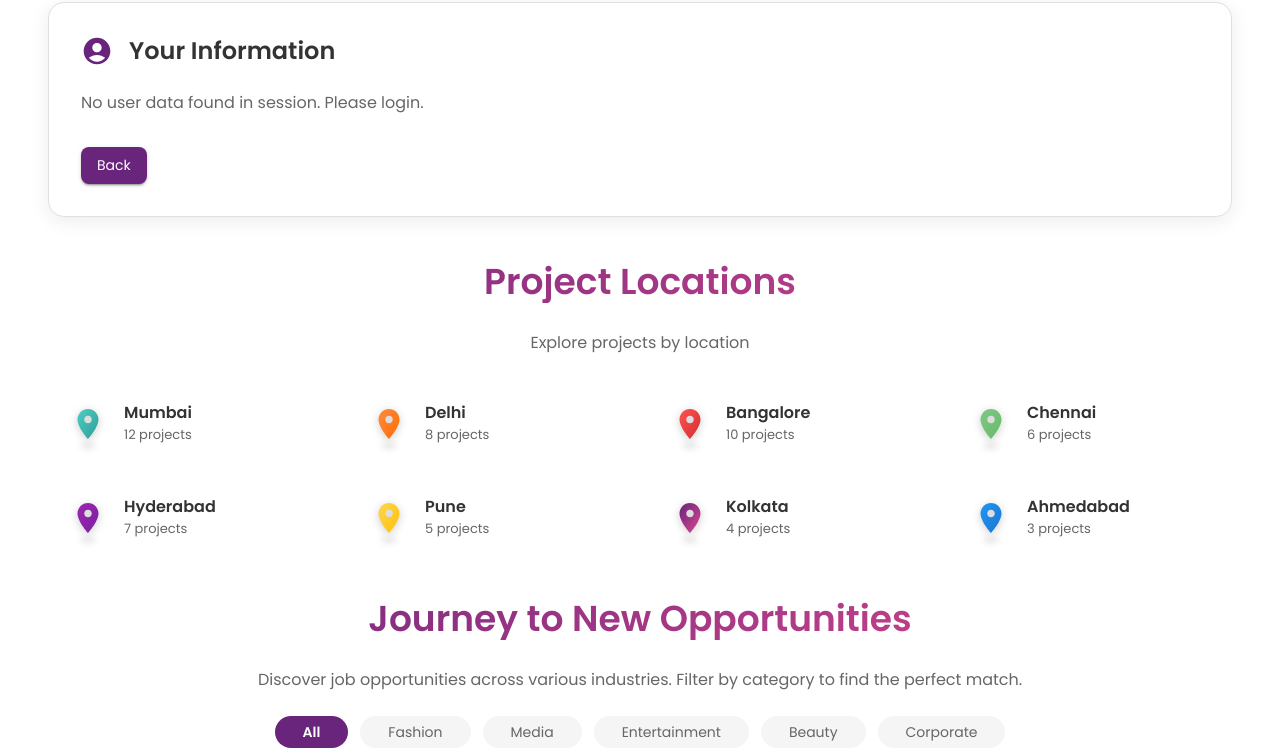
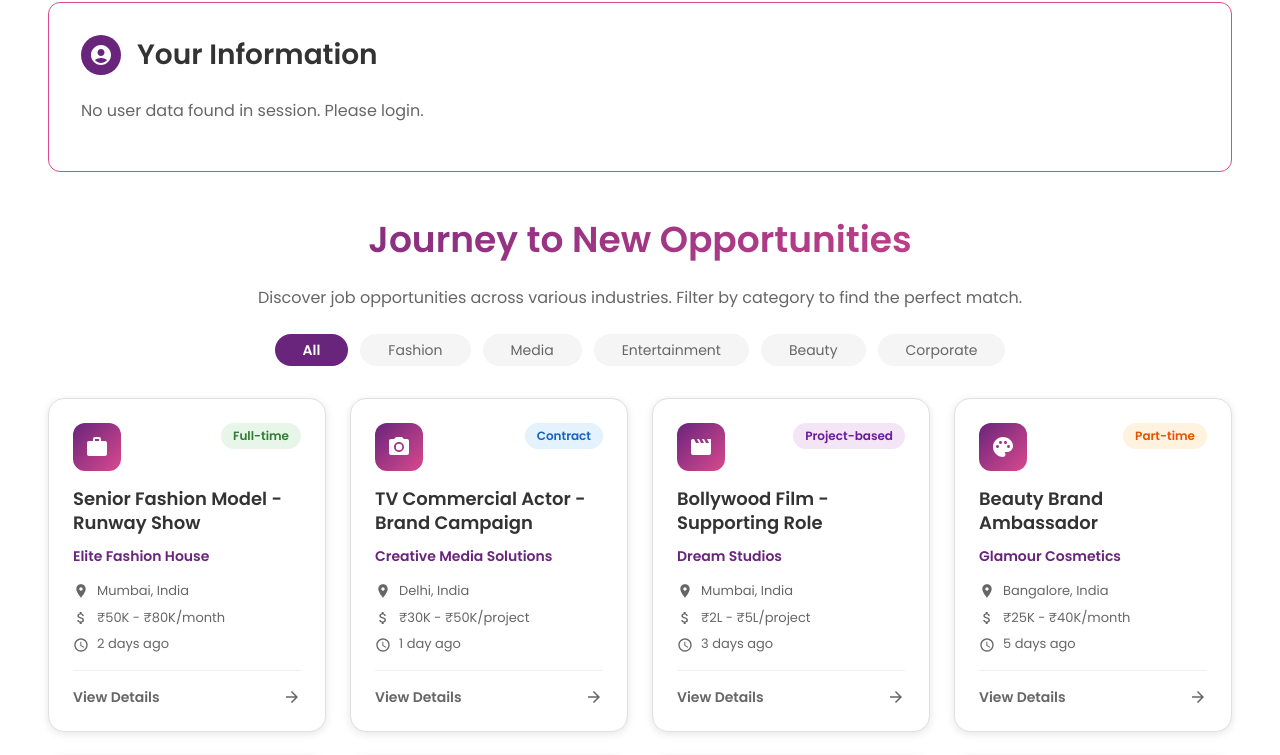
Before and after one commit to kedar-8088/BookMyStarsProfessionals-UI, a React (Vite) app: page /dashboard in a window 1280 px wide. Shown: the part 806-1561 px from the top of the page. Built offline with nearby package versions, Linux system fonts and the light colour scheme.

Commit message:
Updated dashboard.jsx

```diff
--- a/src/professionals/pages/Dashboard.jsx
+++ b/src/professionals/pages/Dashboard.jsx
@@ -343,18 +343,6 @@ const Dashboard = () => {
       icon: PaletteIcon,
       link: '/opportunities/makeup-artist-1',
     },
-    {
-      id: 9,
-      title: 'Brand Spokesperson',
-      company: 'Global Brands Inc',
-      location: 'Hyderabad, India',
-      type: 'Contract',
-      salary: '₹60K - ₹90K/month',
-      posted: '3 days ago',
-      category: 'Corporate',
-      icon: BusinessIcon,
-      link: '/opportunities/spokesperson-1',
-    },
   ];
 
   // Filter opportunities by category
@@ -615,51 +603,43 @@ const Dashboard = () => {
           <Paper
             sx={{
               p: 4,
-              borderRadius: '16px',
-              boxShadow: '0 4px 20px rgba(0, 0, 0, 0.08)',
+              borderRadius: '12px',
               backgroundColor: 'white',
-              transition: 'all 0.3s ease-in-out',
               width: '100%',
               maxWidth: '100%',
-              border: '1px solid #e0e0e0',
-              position: 'relative',
-              overflow: 'hidden',
-              '&:hover': {
-                transform: 'translateY(-4px)',
-                boxShadow: '0 12px 32px rgba(105, 36, 124, 0.15)',
-                borderColor: '#DA498D',
-                '& .info-icon': {
-                  transform: 'scale(1.1)',
-                  color: '#DA498D',
-                },
-                '& .info-header': {
-                  background: 'linear-gradient(135deg, #69247C 0%, #DA498D 100%)',
-                  WebkitBackgroundClip: 'text',
-                  WebkitTextFillColor: 'transparent',
-                  backgroundClip: 'text',
-                },
-              },
+              border: '1px solid #DA498D',
+              boxShadow: 'none',
             }}
             elevation={0}
           >
-          {/* Header with Icon */}
+          {/* Header */}
           <Box sx={{ display: 'flex', alignItems: 'center', mb: 3 }}>
+            <Box
+              sx={{
+                width: 40,
+                height: 40,
+                borderRadius: '50%',
+                backgroundColor: '#69247C',
+                display: 'flex',
+                alignItems: 'center',
+                justifyContent: 'center',
+                mr: 2,
+                flexShrink: 0,
+              }}
+            >
               <AccountCircleIcon
-              className="info-icon"
-              sx={{
-                fontSize: 32,
-                color: '#69247C',
-                mr: 2,
-                transition: 'all 0.3s ease-in-out',
+                sx={{
+                  fontSize: 24,
+                  color: 'white',
                 }}
               />
-            <Typography
-              variant="h5"
-              className="info-header"
+            </Box>
+            <Typography
+              variant="h4"
               sx={{
                 fontWeight: 700,
+                fontSize: { xs: '20px', sm: '24px', md: '28px' },
                 color: '#333333',
-                transition: 'color 0.3s ease-in-out',
               }}
             >
               Your Information
@@ -909,182 +889,7 @@ const Dashboard = () => {
               </Box>
             </Box>
           )}
-
-          <Box sx={{ mt: 4, display: 'flex', gap: 2 }}>
-            <Button
-              variant="contained"
-              color="primary"
-              onClick={() => navigate(-1)}
-              sx={{
-                transition: 'all 0.3s ease-in-out',
-                '&:hover': {
-                  transform: 'translateY(-2px)',
-                  boxShadow: '0 6px 20px rgba(105, 36, 124, 0.4)',
-                  backgroundColor: 'primary.dark',
-                }
-              }}
-            >
-              Back
-            </Button>
-          </Box>
         </Paper>
-        </motion.div>
-      </Container>
-
-      {/* Location Section */}
-      <Container maxWidth={false} sx={{ mt: 8, mb: 6, px: { xs: 2, sm: 3, md: 4, lg: 6 } }}>
-        <motion.div
-          initial={{ opacity: 0, y: 50 }}
-          whileInView={{ opacity: 1, y: 0 }}
-          viewport={{ once: true, amount: 0.3 }}
-          transition={{ duration: 0.6, ease: "easeOut" }}
-        >
-          <Box sx={{ textAlign: 'center', mb: 4 }}>
-            <motion.div
-              animate={{
-                y: [0, -20, 0]
-              }}
-              transition={{
-                duration: 1.5,
-                repeat: Infinity,
-                ease: "easeInOut"
-              }}
-            >
-              <Typography
-                variant="h3"
-                sx={{
-                  fontWeight: 700,
-                  fontSize: { xs: '24px', sm: '28px', md: '32px', lg: '36px' },
-                  background: 'linear-gradient(135deg, #69247C 0%, #DA498D 100%)',
-                  WebkitBackgroundClip: 'text',
-                  WebkitTextFillColor: 'transparent',
-                  backgroundClip: 'text',
-                  mb: 1,
-                  textAlign: 'center',
-                }}
-              >
-                Project Locations
-              </Typography>
-            </motion.div>
-            <Typography
-              variant="body1"
-              sx={{
-                color: '#666666',
-                fontSize: '16px',
-                mb: 3,
-                textAlign: 'center',
-              }}
-            >
-              Explore projects by location
-            </Typography>
-          </Box>
-
-          {/* Location Grid */}
-          <Box
-            sx={{
-              display: 'grid',
-              gridTemplateColumns: { xs: '1fr', sm: 'repeat(2, 1fr)', md: 'repeat(3, 1fr)', lg: 'repeat(4, 1fr)' },
-              gap: 2.5,
-            }}
-          >
-            {[
-              { name: 'Mumbai', projects: 12, gradientStart: '#4ECDC4', gradientEnd: '#2E9E96' }, // Teal
-              { name: 'Delhi', projects: 8, gradientStart: '#FF8C42', gradientEnd: '#FF6B00' }, // Orange
-              { name: 'Bangalore', projects: 10, gradientStart: '#FF5252', gradientEnd: '#D32F2F' }, // Red
-              { name: 'Chennai', projects: 6, gradientStart: '#81C784', gradientEnd: '#66BB6A' }, // Mint Green
-              { name: 'Hyderabad', projects: 7, gradientStart: '#9C27B0', gradientEnd: '#7B1FA2' }, // Purple
-              { name: 'Pune', projects: 5, gradientStart: '#FFD54F', gradientEnd: '#FFC107' }, // Yellow
-              { name: 'Kolkata', projects: 4, gradientStart: '#69247C', gradientEnd: '#DA498D' }, // Purple-Pink
-              { name: 'Ahmedabad', projects: 3, gradientStart: '#2196F3', gradientEnd: '#1976D2' }, // Blue
-            ].map((location, index) => {
-              return (
-                <motion.div
-                  key={location.name}
-                  initial={{ opacity: 0, y: 30, scale: 0.95 }}
-                  whileInView={{ opacity: 1, y: 0, scale: 1 }}
-                  viewport={{ once: true, amount: 0.3 }}
-                  transition={{
-                    duration: 0.5,
-                    delay: index * 0.1,
-                    ease: "easeOut"
-                  }}
-                >
-                  <LocationCard>
-                    <Box
-                      sx={{
-                        position: 'relative',
-                        display: 'inline-flex',
-                        alignItems: 'center',
-                        justifyContent: 'center',
-                        width: '40px',
-                        height: '40px',
-                      }}
-                    >
-                      <svg
-                        width="36"
-                        height="36"
-                        viewBox="0 0 24 24"
-                        style={{
-                          filter: 'drop-shadow(0 2px 4px rgba(0, 0, 0, 0.2))',
-                          position: 'relative',
-                          zIndex: 2,
-                        }}
-                      >
-                        <defs>
-                          <linearGradient id={`pin-gradient-${location.name.replace(/\s+/g, '-')}`} x1="0%" y1="0%" x2="100%" y2="100%">
-                            <stop offset="0%" stopColor={location.gradientStart} />
-                            <stop offset="100%" stopColor={location.gradientEnd} />
-                          </linearGradient>
-                        </defs>
-                        <path
-                          d="M12 2C8.13 2 5 5.13 5 9c0 5.25 7 13 7 13s7-7.75 7-13c0-3.87-3.13-7-7-7zm0 9.5c-1.38 0-2.5-1.12-2.5-2.5s1.12-2.5 2.5-2.5 2.5 1.12 2.5 2.5-1.12 2.5-2.5 2.5z"
-                          fill={`url(#pin-gradient-${location.name.replace(/\s+/g, '-')})`}
-                        />
-                      </svg>
-                      <Box
-                        sx={{
-                          position: 'absolute',
-                          bottom: '-4px',
-                          left: '50%',
-                          transform: 'translateX(-50%)',
-                          width: '16px',
-                          height: '4px',
-                          borderRadius: '50%',
-                          background: 'rgba(0, 0, 0, 0.15)',
-                          filter: 'blur(3px)',
-                          zIndex: 0,
-                        }}
-                      />
-                    </Box>
-                    <Box sx={{ flex: 1 }}>
-                      <Typography
-                        variant="h6"
-                        sx={{
-                          fontWeight: 700,
-                          fontSize: '16px',
-                          color: '#333333',
-                          mb: 0.5,
-                          lineHeight: 1.2,
-                        }}
-                      >
-                        {location.name}
-                      </Typography>
-                      <Typography
-                        variant="body2"
-                        sx={{
-                          color: '#666666',
-                          fontSize: '13px',
-                          fontWeight: 400,
-                        }}
-                      >
-                        {location.projects} projects
-                      </Typography>
-                    </Box>
-                  </LocationCard>
-                </motion.div>
-              );
-            })}
-          </Box>
         </motion.div>
       </Container>
 
@@ -1152,7 +957,7 @@ const Dashboard = () => {
         <Box
           sx={{
             display: 'grid',
-            gridTemplateColumns: { xs: '1fr', sm: 'repeat(2, 1fr)', md: 'repeat(3, 1fr)' },
+            gridTemplateColumns: { xs: '1fr', sm: 'repeat(2, 1fr)', md: 'repeat(4, 1fr)' },
             gap: 3,
           }}
         >
@@ -1410,16 +1215,6 @@ const Dashboard = () => {
           transition={{ duration: 0.6, ease: "easeOut" }}
         >
           <Box sx={{ mb: 4, textAlign: 'center' }}>
-            <motion.div
-              animate={{
-                y: [0, -20, 0]
-              }}
-              transition={{
-                duration: 1.5,
-                repeat: Infinity,
-                ease: "easeInOut"
-              }}
-            >
             <Typography
               variant="h3"
               sx={{
@@ -1435,7 +1230,6 @@ const Dashboard = () => {
             >
               My Projects
             </Typography>
-            </motion.div>
             <Typography
               variant="body1"
               sx={{
@@ -1695,16 +1489,6 @@ const Dashboard = () => {
           transition={{ duration: 0.6, ease: "easeOut" }}
         >
           <Box sx={{ textAlign: 'center', mb: 4 }}>
-            <motion.div
-              animate={{
-                y: [0, -20, 0]
-              }}
-              transition={{
-                duration: 1.5,
-                repeat: Infinity,
-                ease: "easeInOut"
-              }}
-            >
             <Typography
               variant="h3"
               sx={{
@@ -1720,7 +1504,6 @@ const Dashboard = () => {
             >
               Project Sources
             </Typography>
-            </motion.div>
             <Typography
               variant="body1"
               sx={{
@@ -1825,16 +1608,6 @@ const Dashboard = () => {
           transition={{ duration: 0.6, ease: "easeOut" }}
         >
           <Box sx={{ textAlign: 'center', mb: 4 }}>
-            <motion.div
-              animate={{
-                y: [0, -20, 0]
-              }}
-              transition={{
-                duration: 1.5,
-                repeat: Infinity,
-                ease: "easeInOut"
-              }}
-            >
             <Typography
               variant="h3"
               sx={{
@@ -1850,7 +1623,6 @@ const Dashboard = () => {
             >
               Used Projects
             </Typography>
-            </motion.div>
             <Typography
               variant="body1"
               sx={{
@@ -1959,6 +1731,152 @@ const Dashboard = () => {
         </motion.div>
       </Container>
 
+      {/* Location Section */}
+      <Container maxWidth={false} sx={{ mt: 8, mb: 6, px: { xs: 2, sm: 3, md: 4, lg: 6 } }}>
+        <motion.div
+          initial={{ opacity: 0, y: 50 }}
+          whileInView={{ opacity: 1, y: 0 }}
+          viewport={{ once: true, amount: 0.3 }}
+          transition={{ duration: 0.6, ease: "easeOut" }}
+        >
+          <Box sx={{ textAlign: 'center', mb: 4 }}>
+            <Typography
+              variant="h3"
+              sx={{
+                fontWeight: 700,
+                fontSize: { xs: '24px', sm: '28px', md: '32px', lg: '36px' },
+                background: 'linear-gradient(135deg, #69247C 0%, #DA498D 100%)',
+                WebkitBackgroundClip: 'text',
+                WebkitTextFillColor: 'transparent',
+                backgroundClip: 'text',
+                mb: 1,
+                textAlign: 'center',
+              }}
+            >
+              Project Locations
+            </Typography>
+            <Typography
+              variant="body1"
+              sx={{
+                color: '#666666',
+                fontSize: '16px',
+                mb: 3,
+                textAlign: 'center',
+              }}
+            >
+              Explore projects by location
+            </Typography>
+          </Box>
+
+          {/* Location Grid */}
+          <Box
+            sx={{
+              display: 'grid',
+              gridTemplateColumns: { xs: '1fr', sm: 'repeat(2, 1fr)', md: 'repeat(3, 1fr)', lg: 'repeat(4, 1fr)' },
+              gap: 2.5,
+            }}
+          >
+            {[
+              { name: 'Mumbai', projects: 12, gradientStart: '#4ECDC4', gradientEnd: '#2E9E96' }, // Teal
+              { name: 'Delhi', projects: 8, gradientStart: '#FF8C42', gradientEnd: '#FF6B00' }, // Orange
+              { name: 'Bangalore', projects: 10, gradientStart: '#FF5252', gradientEnd: '#D32F2F' }, // Red
+              { name: 'Chennai', projects: 6, gradientStart: '#81C784', gradientEnd: '#66BB6A' }, // Mint Green
+              { name: 'Hyderabad', projects: 7, gradientStart: '#9C27B0', gradientEnd: '#7B1FA2' }, // Purple
+              { name: 'Pune', projects: 5, gradientStart: '#FFD54F', gradientEnd: '#FFC107' }, // Yellow
+              { name: 'Kolkata', projects: 4, gradientStart: '#69247C', gradientEnd: '#DA498D' }, // Purple-Pink
+              { name: 'Ahmedabad', projects: 3, gradientStart: '#2196F3', gradientEnd: '#1976D2' }, // Blue
+            ].map((location, index) => {
+              return (
+                <motion.div
+                  key={location.name}
+                  initial={{ opacity: 0, y: 30, scale: 0.95 }}
+                  whileInView={{ opacity: 1, y: 0, scale: 1 }}
+                  viewport={{ once: true, amount: 0.3 }}
+                  transition={{
+                    duration: 0.5,
+                    delay: index * 0.1,
+                    ease: "easeOut"
+                  }}
+                >
+                  <LocationCard>
+                    <Box
+                      sx={{
+                        position: 'relative',
+                        display: 'inline-flex',
+                        alignItems: 'center',
+                        justifyContent: 'center',
+                        width: '40px',
+                        height: '40px',
+                      }}
+                    >
+                      <svg
+                        width="36"
+                        height="36"
+                        viewBox="0 0 24 24"
+                        style={{
+                          filter: 'drop-shadow(0 2px 4px rgba(0, 0, 0, 0.2))',
+                          position: 'relative',
+                          zIndex: 2,
+                        }}
+                      >
+                        <defs>
+                          <linearGradient id={`pin-gradient-${location.name.replace(/\s+/g, '-')}`} x1="0%" y1="0%" x2="100%" y2="100%">
+                            <stop offset="0%" stopColor={location.gradientStart} />
+                            <stop offset="100%" stopColor={location.gradientEnd} />
+                          </linearGradient>
+                        </defs>
+                        <path
+                          d="M12 2C8.13 2 5 5.13 5 9c0 5.25 7 13 7 13s7-7.75 7-13c0-3.87-3.13-7-7-7zm0 9.5c-1.38 0-2.5-1.12-2.5-2.5s1.12-2.5 2.5-2.5 2.5 1.12 2.5 2.5-1.12 2.5-2.5 2.5z"
+                          fill={`url(#pin-gradient-${location.name.replace(/\s+/g, '-')})`}
+                        />
+                      </svg>
+                      <Box
+                        sx={{
+                          position: 'absolute',
+                          bottom: '-4px',
+                          left: '50%',
+                          transform: 'translateX(-50%)',
+                          width: '16px',
+                          height: '4px',
+                          borderRadius: '50%',
+                          background: 'rgba(0, 0, 0, 0.15)',
+                          filter: 'blur(3px)',
+                          zIndex: 0,
+                        }}
+                      />
+                    </Box>
+                    <Box sx={{ flex: 1 }}>
+                      <Typography
+                        variant="h6"
+                        sx={{
+                          fontWeight: 700,
+                          fontSize: '16px',
+                          color: '#333333',
+                          mb: 0.5,
+                          lineHeight: 1.2,
+                        }}
+                      >
+                        {location.name}
+                      </Typography>
+                      <Typography
+                        variant="body2"
+                        sx={{
+                          color: '#666666',
+                          fontSize: '13px',
+                          fontWeight: 400,
+                        }}
+                      >
+                        {location.projects} projects
+                      </Typography>
+                    </Box>
+                  </LocationCard>
+                </motion.div>
+              );
+            })}
+          </Box>
+        </motion.div>
+      </Container>
+
       {/* Thank You Banner */}
       <Container maxWidth={false} sx={{ mt: 8, mb: 6, px: { xs: 2, sm: 3, md: 4, lg: 6 } }}>
         <motion.div
```
Lines whose indentation alone changed are shown as unchanged.
